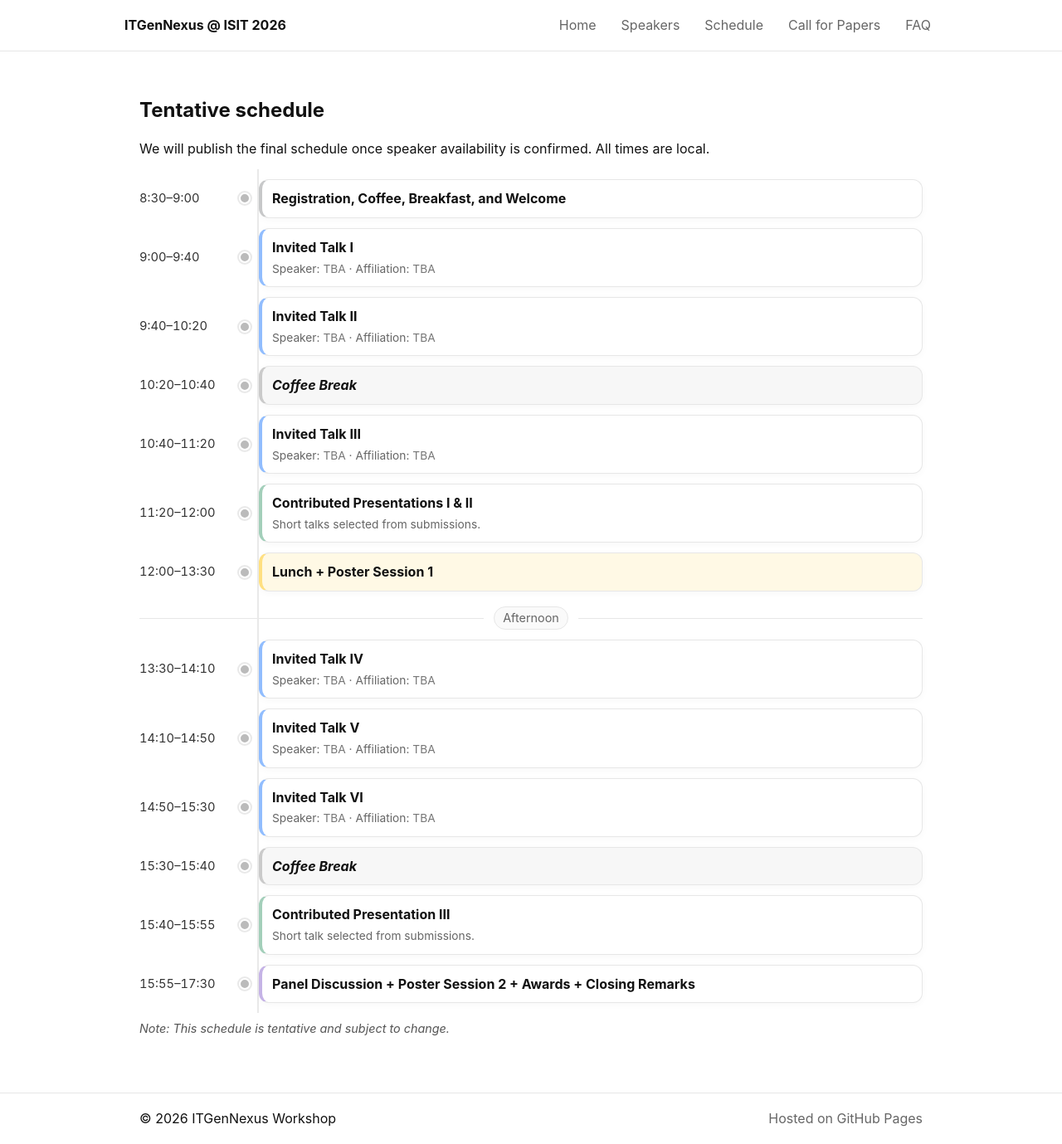
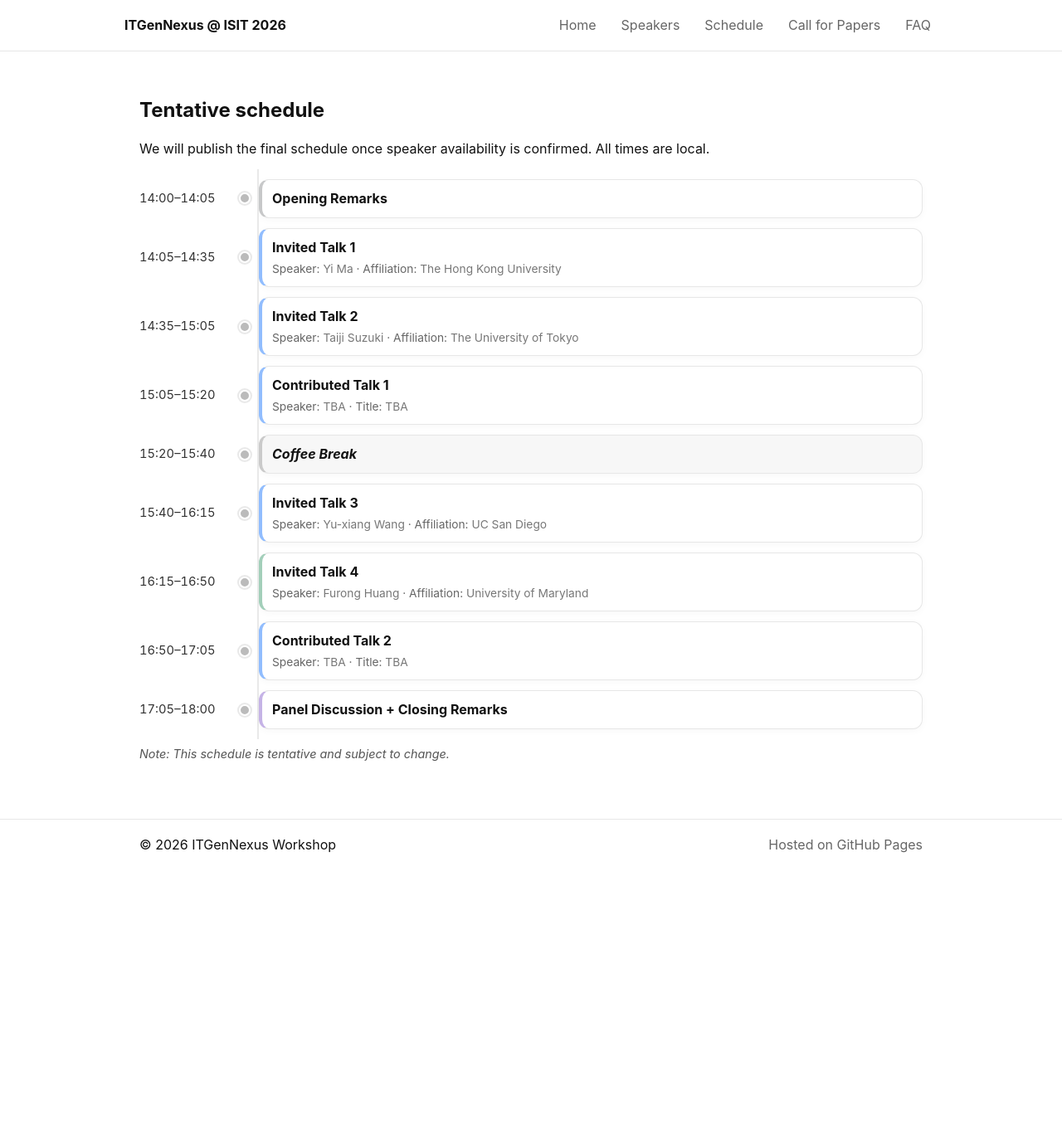
Before and after one commit to haiyun-he/itgennexus, a Jekyll site: the page built from schedule.md, in a window 1280 px wide and 1379 px high. Shown: the whole window at 83% size. Built offline with Jekyll 4.4.1, drawn with Linux system fonts in a browser that asks for light colours.

Commit message:
Schedule update

```diff
--- a/schedule.md
+++ b/schedule.md
@@ -100,59 +100,76 @@ We will publish the final schedule once speaker availability is confirmed. All t
 <div class="timeline">
 
   <div class="tl-item tl-meta">
-    <div class="tl-time">8:30–9:00</div>
+    <div class="tl-time">14:00–14:05</div>
     <div class="tl-card">
-      <div class="tl-title">Registration, Coffee, Breakfast, and Welcome</div>
+      <div class="tl-title">Opening Remarks</div>
     </div>
   </div>
 
   <div class="tl-item tl-talk">
-    <div class="tl-time">9:00–9:40</div>
+    <div class="tl-time">14:05–14:35</div>
     <div class="tl-card">
-      <div class="tl-title">Invited Talk I</div>
-      <div class="tl-sub">Speaker: <span class="tl-muted">TBA</span> · Affiliation: <span class="tl-muted">TBA</span></div>
+      <div class="tl-title">Invited Talk 1</div>
+      <div class="tl-sub">Speaker: <span class="tl-muted">Yi Ma</span> · Affiliation: <span class="tl-muted">The Hong Kong University</span></div>
     </div>
   </div>
 
   <div class="tl-item tl-talk">
-    <div class="tl-time">9:40–10:20</div>
+    <div class="tl-time">14:35–15:05</div>
     <div class="tl-card">
-      <div class="tl-title">Invited Talk II</div>
-      <div class="tl-sub">Speaker: <span class="tl-muted">TBA</span> · Affiliation: <span class="tl-muted">TBA</span></div>
+      <div class="tl-title">Invited Talk 2</div>
+      <div class="tl-sub">Speaker: <span class="tl-muted">Taiji Suzuki</span> · Affiliation: <span class="tl-muted">The University of Tokyo</span></div>
+    </div>
+  </div>
+
+  <div class="tl-item tl-talk">
+    <div class="tl-time">15:05–15:20</div>
+    <div class="tl-card">
+      <div class="tl-title">Contributed Talk 1</div>
+      <div class="tl-sub">Speaker: <span class="tl-muted">TBA</span> · Title: <span class="tl-muted">TBA</span></div>
     </div>
   </div>
 
   <div class="tl-item tl-break">
-    <div class="tl-time">10:20–10:40</div>
+    <div class="tl-time">15:20–15:40</div>
     <div class="tl-card">
       <div class="tl-title">Coffee Break</div>
     </div>
   </div>
 
   <div class="tl-item tl-talk">
-    <div class="tl-time">10:40–11:20</div>
+    <div class="tl-time">15:40–16:15</div>
     <div class="tl-card">
-      <div class="tl-title">Invited Talk III</div>
-      <div class="tl-sub">Speaker: <span class="tl-muted">TBA</span> · Affiliation: <span class="tl-muted">TBA</span></div>
+      <div class="tl-title">Invited Talk 3</div>
+      <div class="tl-sub">Speaker: <span class="tl-muted">Yu-xiang Wang</span> · Affiliation: <span class="tl-muted">UC San Diego</span></div>
     </div>
   </div>
 
   <div class="tl-item tl-contrib">
-    <div class="tl-time">11:20–12:00</div>
+    <div class="tl-time">16:15–16:50</div>
     <div class="tl-card">
-      <div class="tl-title">Contributed Presentations I &amp; II</div>
-      <div class="tl-sub">Short talks selected from submissions.</div>
+      <div class="tl-title">Invited Talk 4</div>
+      <div class="tl-sub">Speaker: <span class="tl-muted">Furong Huang</span> · Affiliation: <span class="tl-muted">University of Maryland</span></div>
     </div>
   </div>
 
-  <div class="tl-item tl-meal">
+  <div class="tl-item tl-talk">
+    <div class="tl-time">16:50–17:05</div>
+    <div class="tl-card">
+      <div class="tl-title">Contributed Talk 2</div>
+      <div class="tl-sub">Speaker: <span class="tl-muted">TBA</span> ·
+      Title: <span class="tl-muted">TBA</span></div>
+    </div>
+  </div>
+
+  <!-- <div class="tl-item tl-meal">
     <div class="tl-time">12:00–13:30</div>
     <div class="tl-card">
       <div class="tl-title">Lunch + Poster Session 1</div>
     </div>
-  </div>
+  </div> -->
 
-  <div class="tl-divider"><span>Afternoon</span></div>
+  <!-- <div class="tl-divider"><span>Afternoon</span></div>
 
   <div class="tl-item tl-talk">
     <div class="tl-time">13:30–14:10</div>
@@ -191,12 +208,12 @@ We will publish the final schedule once speaker availability is confirmed. All t
       <div class="tl-title">Contributed Presentation III</div>
       <div class="tl-sub">Short talk selected from submissions.</div>
     </div>
-  </div>
+  </div> -->
 
   <div class="tl-item tl-panel">
-    <div class="tl-time">15:55–17:30</div>
+    <div class="tl-time">17:05–18:00</div>
     <div class="tl-card">
-      <div class="tl-title">Panel Discussion + Poster Session 2 + Awards + Closing Remarks</div>
+      <div class="tl-title">Panel Discussion + Closing Remarks</div>
     </div>
   </div>
 
```
Also changed, not shown: speakers.md (+26 -5 lines), assets/img/people/furong-huang.jpeg (added), assets/img/people/yuxiang-wang.jpg (added).
